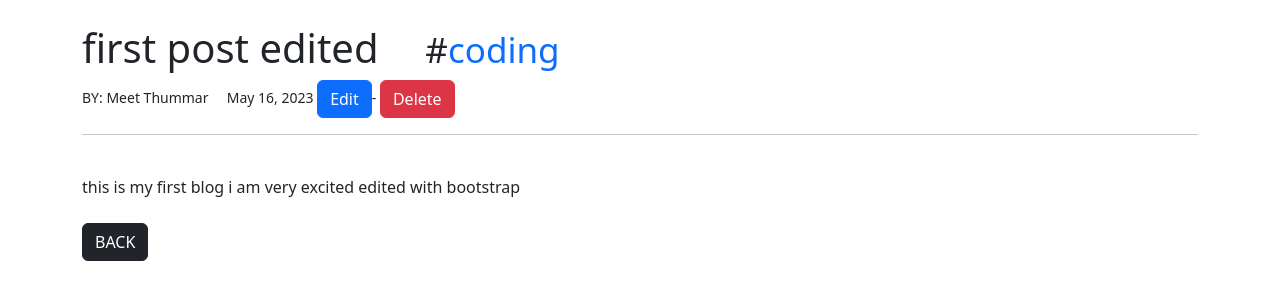
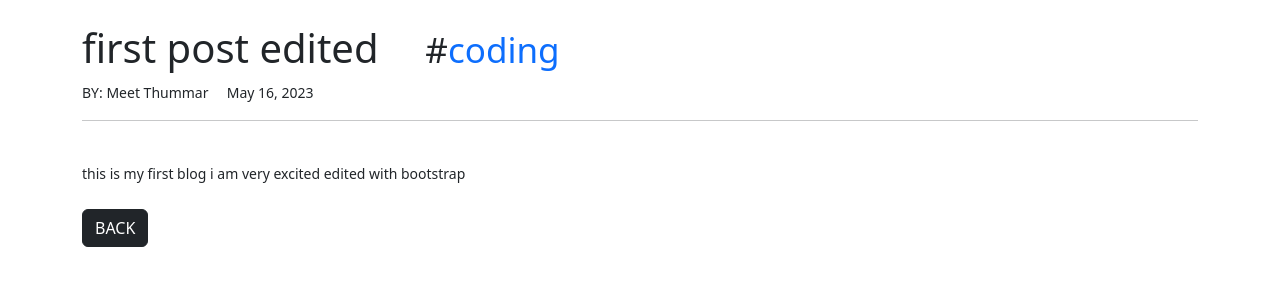
Before and after one commit to meetthummar6/blogsite, a Django app: page /article/1 in a window 1280 px wide. Shown: the part 56-356 px from the top of the page. Run offline with Django 4.2, Linux system fonts and the light colour scheme; data comes from the database, SQL or seed files in the repository; both versions use the stored data as it was after the commit.

Commit message:
user not allowed to edit every post

```diff
--- a/blog/templates/article_details.html
+++ b/blog/templates/article_details.html
@@ -13,8 +13,11 @@
 
         <h1>{{post.title}} <small> &nbsp; &nbsp; #<a href="{% url 'category' post.category %}" class="link-body-primary link-offset-2 link-underline link-underline-opacity-0">{{post.category}}</a></small></h1>
 
-        <small>BY: {{post.author.first_name}} {{post.author.last_name}} &nbsp; &nbsp; {{post.post_date}}   <a href="{% url 'update-post' post.pk|slugify %}" class="btn btn-primary">Edit</a>-
-            <a href="{% url 'delete-post' post.pk %}" class="btn btn-danger">Delete</a></small>
+        <small>BY: {{post.author.first_name}} {{post.author.last_name}} &nbsp; &nbsp; {{post.post_date}}
+            {% if user.id == post.author.id %}
+                <a href="{% url 'update-post' post.pk|slugify %}" class="btn btn-primary">Edit</a>-
+                <a href="{% url 'delete-post' post.pk %}" class="btn btn-danger">Delete</a></small>
+            {% endif %}
         <hr>
         <br/>
         {{post.body|safe}}
--- a/blog/templates/delete-post.html
+++ b/blog/templates/delete-post.html
@@ -11,6 +11,7 @@
 
 {% block content %}
 {% if user.is_authenticated %}
+{% if user.id==post.author.id %}
 <h1>Delete BLOG POST</h1>
 <br/>
 <h3>delete:{{post.title}}</h3><br/>
@@ -21,6 +22,7 @@
         <button type="submit" class="btn btn-danger">Delete</button>
     </form>
 </div>
+{% endif %}
 {% else %}
 you are not allowed here
 {% endif %}
--- a/blog/templates/home.html
+++ b/blog/templates/home.html
@@ -17,8 +17,10 @@
         <h4><a href="{% url 'article-detail' post.pk %}" class="link-body-emphasis  link-offset-2 link-underline link-underline-opacity-0">{{post.title}}</a>
         <small>&nbsp; &nbsp; #<a href="{% url 'category' post.category|slugify %}" class="link-body-primary link-offset-2 link-underline link-underline-opacity-0">{{post.category}}</a></small></h4> By: {{post.author.first_name}} {{post.author.last_name}} &nbsp; &nbsp; {{post.post_date}}
         {% if user.is_authenticated %}
+        {% if user.id == post.author.id %}
         <a href="{% url 'update-post' post.pk %}" class="btn btn-primary">Edit</a>-
         <a href="{% url 'delete-post' post.pk %}" class="btn btn-danger">Delete</a>
+        {% endif %}
         {% endif %}
         <br/>
         {{post.body|slice:":250"|safe}}
--- a/blog/templates/update_post.html
+++ b/blog/templates/update_post.html
@@ -11,6 +11,7 @@
 
 {% block content %}
 {% if user.is_authenticated %}
+{% if user.id==post.author.id %}
 <h1>UPDATE BLOG POST</h1>
 <br/>
 <div class="form-group">
@@ -20,6 +21,7 @@
         <button type="submit" class="btn btn-success">Update</button>
     </form>
 </div>
+{% endif %}
 {% else %}
 Hey you cant access this
 {% endif %}
```
Also changed, not shown: db.sqlite3.
